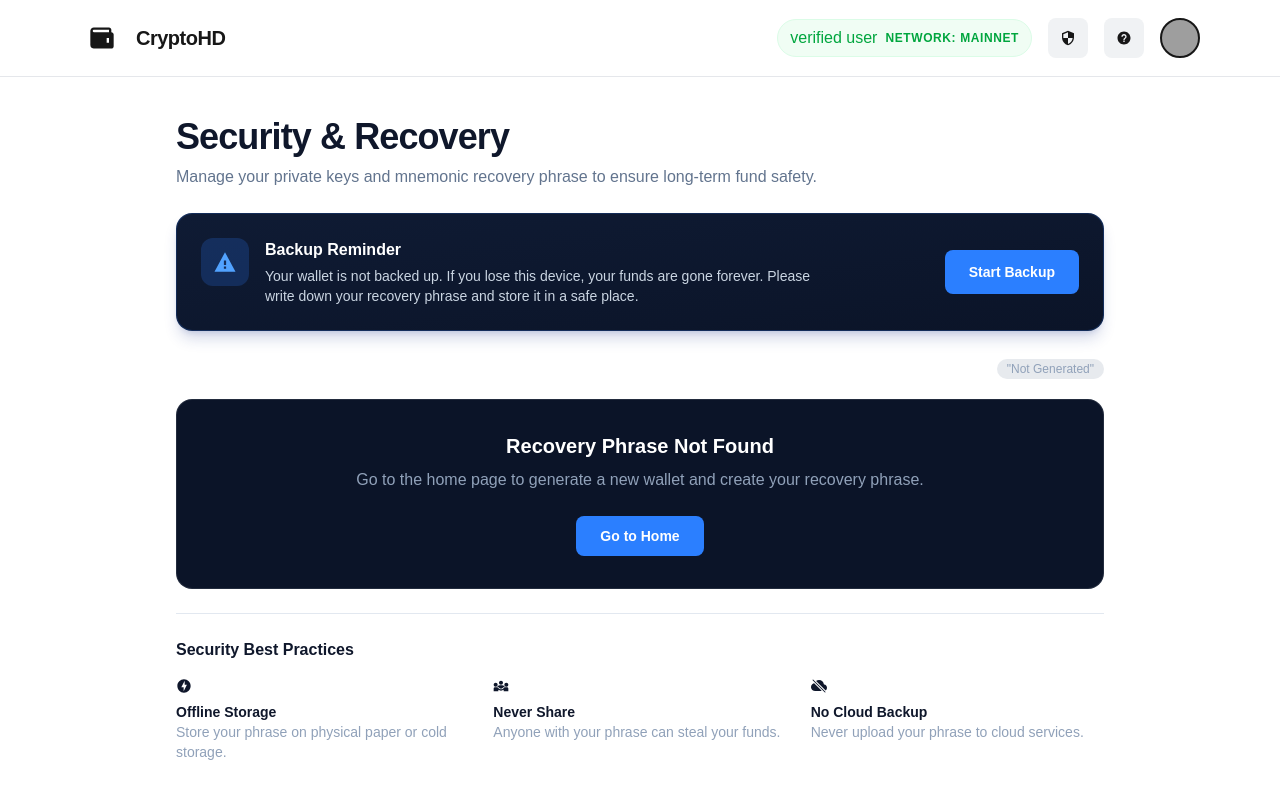
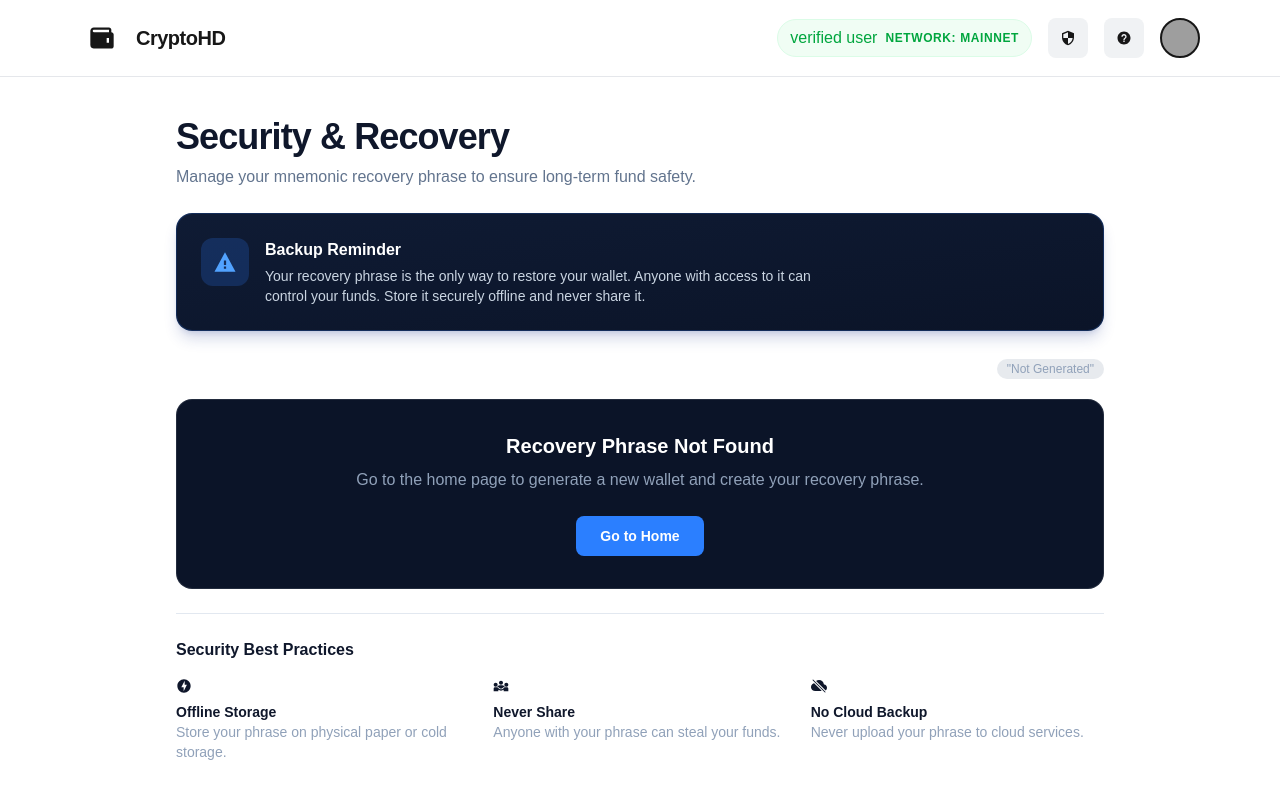
Before and after one commit to bEluga0000/crypto-wallet, a Next.js app: page /security in a window 1280 px wide. Shown: the top 798 px of the page. Built offline with nearby package versions, Linux system fonts and the light colour scheme; grey boxes are pictures that could not be loaded.

Commit message:
fix: title and description

```diff
--- a/src/components/security-page.tsx
+++ b/src/components/security-page.tsx
@@ -32,7 +32,7 @@ export default function SecurityPage() {
             Security & Recovery
           </h1>
           <p className="mt-2 text-slate-500 dark:text-slate-400">
-            Manage your private keys and mnemonic recovery phrase to ensure
+            Manage your mnemonic recovery phrase to ensure
             long-term fund safety.
           </p>
         </div>
--- a/src/components/ui/security/backupReminder.tsx
+++ b/src/components/ui/security/backupReminder.tsx
@@ -20,17 +20,16 @@ export const BackupReminder = () => {
               Backup Reminder
             </p>
             <p className="max-w-xl text-sm text-slate-300">
-              Your wallet is not backed up. If you lose this device, your funds
-              are gone forever. Please write down your recovery phrase and store
-              it in a safe place.
+            Your recovery phrase is the only way to restore your wallet.
+            Anyone with access to it can control your funds. Store it securely offline and never share it.
             </p>
           </div>
         </div>
 
         {/* CTA */}
-        <button className="inline-flex h-11 items-center justify-center rounded-lg bg-blue-500 px-6 text-sm font-semibold text-white transition-all hover:bg-blue-600 focus:outline-none focus:ring-2 focus:ring-blue-400/40">
+        {/* <button className="inline-flex h-11 items-center justify-center rounded-lg bg-blue-500 px-6 text-sm font-semibold text-white transition-all hover:bg-blue-600 focus:outline-none focus:ring-2 focus:ring-blue-400/40">
           Start Backup
-        </button>
+        </button> */}
       </div>
     </div>
   );
```
